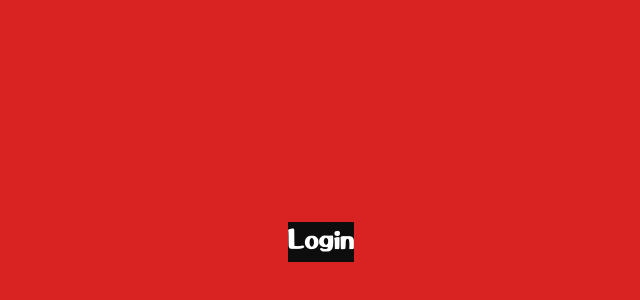
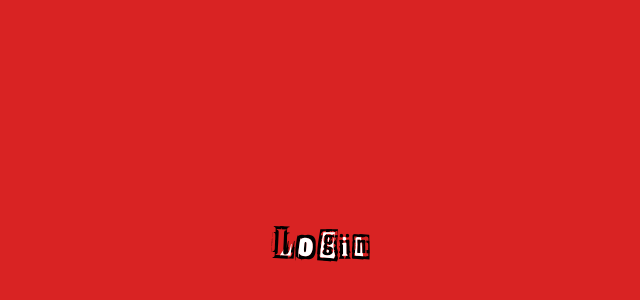
Before and after one commit to Oct4vius/chat-app, an Angular app: page /auth/login in a window 1280 px wide. Shown: the part 158-458 px from the top of the page, without its empty margins (319-959 px from the left). Built offline with nearby package versions, Linux system fonts and the light colour scheme.

Commit message:
Made a cool looking login logo

```diff
--- a/src/app/auth/layout/auth-layout/auth-layout.component.html
+++ b/src/app/auth/layout/auth-layout/auth-layout.component.html
@@ -1,7 +1,18 @@
 <div class="h-screen bg-primary flex items-center justify-center" >
 
-    <div class="bg-secundary">
-        <h1 class="text-4xl"> Login </h1>
+    <div class=" p-2">
+
+      <div class="relative">
+        <div class="relative" >
+          <h1 class="text-4xl font-[ExposeRegular] text-primary name  absolute z-20" #title> L o g i n </h1>
+          <h1 class="text-4xl font-[ExposeRegular] text-[white] relative z-20 testin " #title> L o g i n </h1>
+        </div>
+        <div class="relative z-30 backdrop-filter" >
+          <div class="absolute z-5 w-20 h-10 bg-tertiary opacity-0 -top-10 grayscale " #thediv>
+
+          </div>
+        </div>
+      </div>
 
 
     </div>
--- a/src/app/auth/layout/auth-layout/auth-layout.component.ts
+++ b/src/app/auth/layout/auth-layout/auth-layout.component.ts
@@ -1,5 +1,5 @@
 import { CommonModule } from '@angular/common';
-import { ChangeDetectionStrategy, Component } from '@angular/core';
+import { AfterViewChecked, ChangeDetectionStrategy, Component, ElementRef, ViewChild } from '@angular/core';
 import { RouterOutlet } from '@angular/router';
 
 @Component({
@@ -8,4 +8,28 @@ import { RouterOutlet } from '@angular/router';
   templateUrl: './auth-layout.component.html',
   changeDetection: ChangeDetectionStrategy.OnPush,
 })
-export class AuthLayoutComponent { }
+export class AuthLayoutComponent implements AfterViewChecked {
+
+  @ViewChild('title') titleElenmt?: ElementRef<HTMLHeadingElement>;
+  @ViewChild('thediv') theDiv?: ElementRef<HTMLDivElement>
+
+  ngAfterViewChecked(): void {
+
+    // if(!this.titleElenmt?.nativeElement || !this.theDiv?.nativeElement) return
+
+    // const divRect = this.theDiv?.nativeElement.getBoundingClientRect();
+    // const h1Rect = this.titleElenmt?.nativeElement.getBoundingClientRect();
+
+    // // Check if the div overlaps the h1
+    // const overlap = !(divRect.right < h1Rect.left ||
+    //                   divRect.left > h1Rect.right ||
+    //                   divRect.bottom < h1Rect.top ||
+    //                   divRect.top > h1Rect.bottom);
+
+    // // If they overlap, change the color of the h1
+    // if (overlap) {
+    //   this.titleElenmt.nativeElement.style.color = 'white'; // Replace 'newColor' with your desired color
+    // }
+
+  }
+}
--- a/src/app/home/components/chat/chat.component.html
+++ b/src/app/home/components/chat/chat.component.html
@@ -10,9 +10,9 @@
       placeholder="What do you want to say?"
     />
 
-    <span class="font-[ExposeRegular] drop-shadow-2xl name">
+    <button class="font-[ExposeRegular] drop-shadow-2xl name hover:scale-105">
         SEND
-    </span>
+    </button>
 
   </div>
 </div>
--- a/src/styles.scss
+++ b/src/styles.scss
@@ -24,6 +24,11 @@
   margin: 0;
 }
 
+.testin{
+  clip-path: polygon(29% 0, 92% 0, 97% 100%, 0% 100%);
+
+}
+
 ::-webkit-scrollbar {
   width: 5px;
   height: 5px;
```
